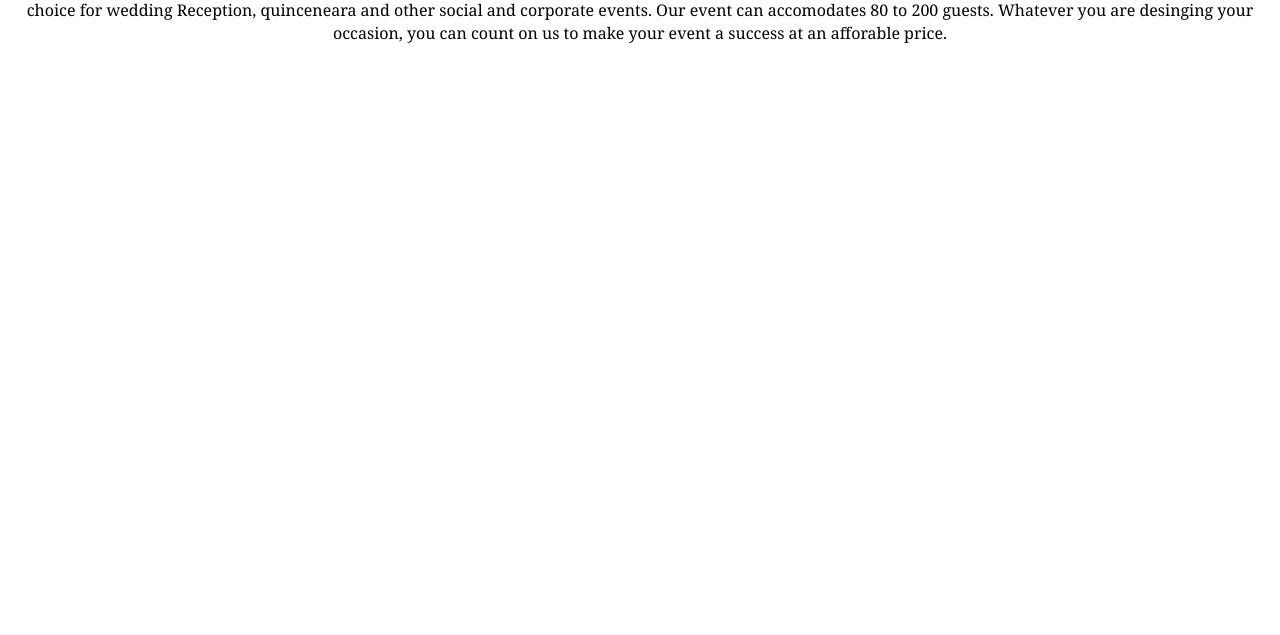
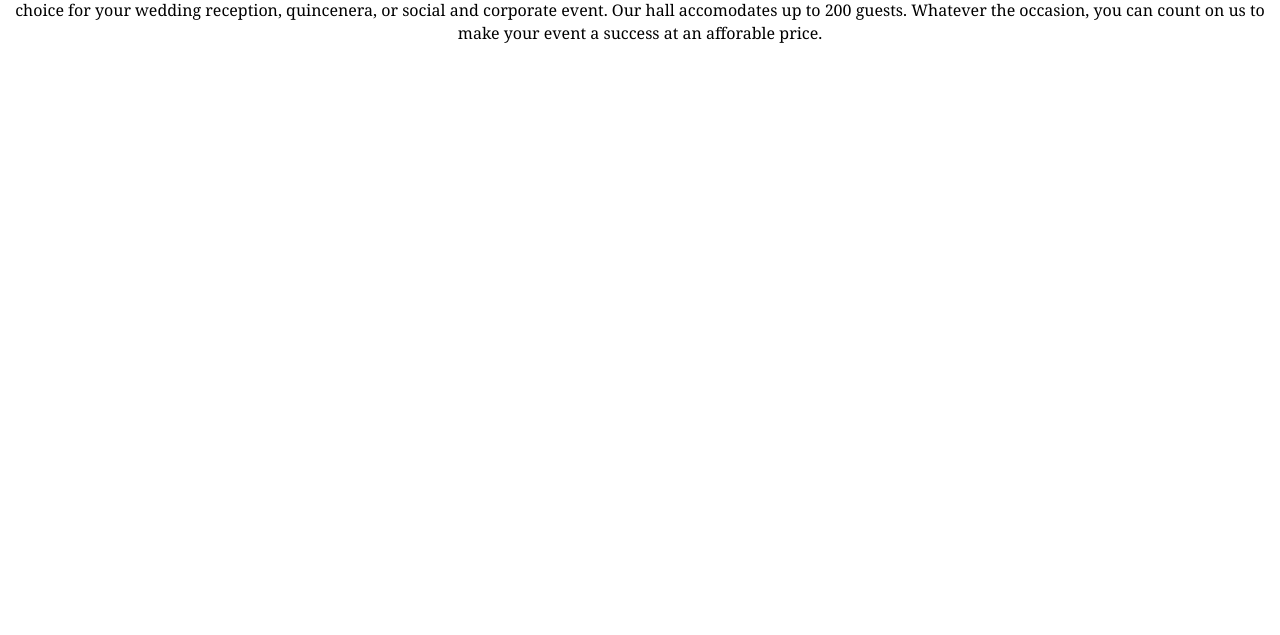
Before and after one commit to parkyoo/adudirect, a plain HTML site: page index.html in a window 1280 px wide. Shown: the part 165-800 px from the top of the page. Drawn offline with nearby package versions, Linux system fonts and the light colour scheme.

Commit message:
Modified the homepage text

```diff
--- a/index.html
+++ b/index.html
@@ -62,8 +62,8 @@
         <p>
           From booking, planning, decorating and dining,
           Adorn BanquetHall wants every aspect of your special occasion to be easy and memorable.
-          Our venue is the right choice for wedding Reception, quinceneara and other social and corporate
-          events.  Our event can accomodates 80 to 200 guests.  Whatever you are desinging your occasion,
+          Our venue is the right choice for your wedding reception, quincenera, or social and corporate
+          event.  Our hall accomodates up to 200 guests.  Whatever the occasion,
           you can count on us to make your event a success at an afforable price.
         </p>
    </Section>
```
